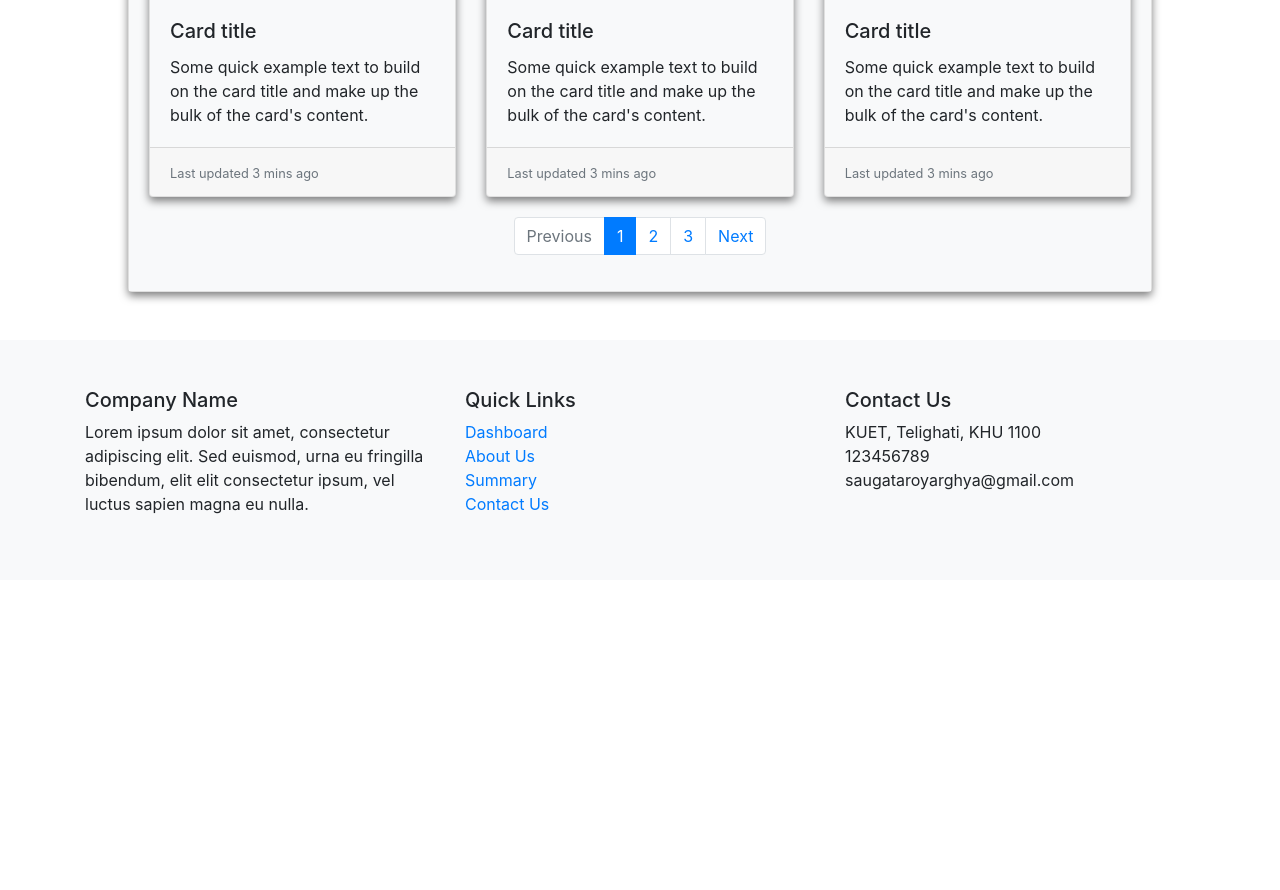
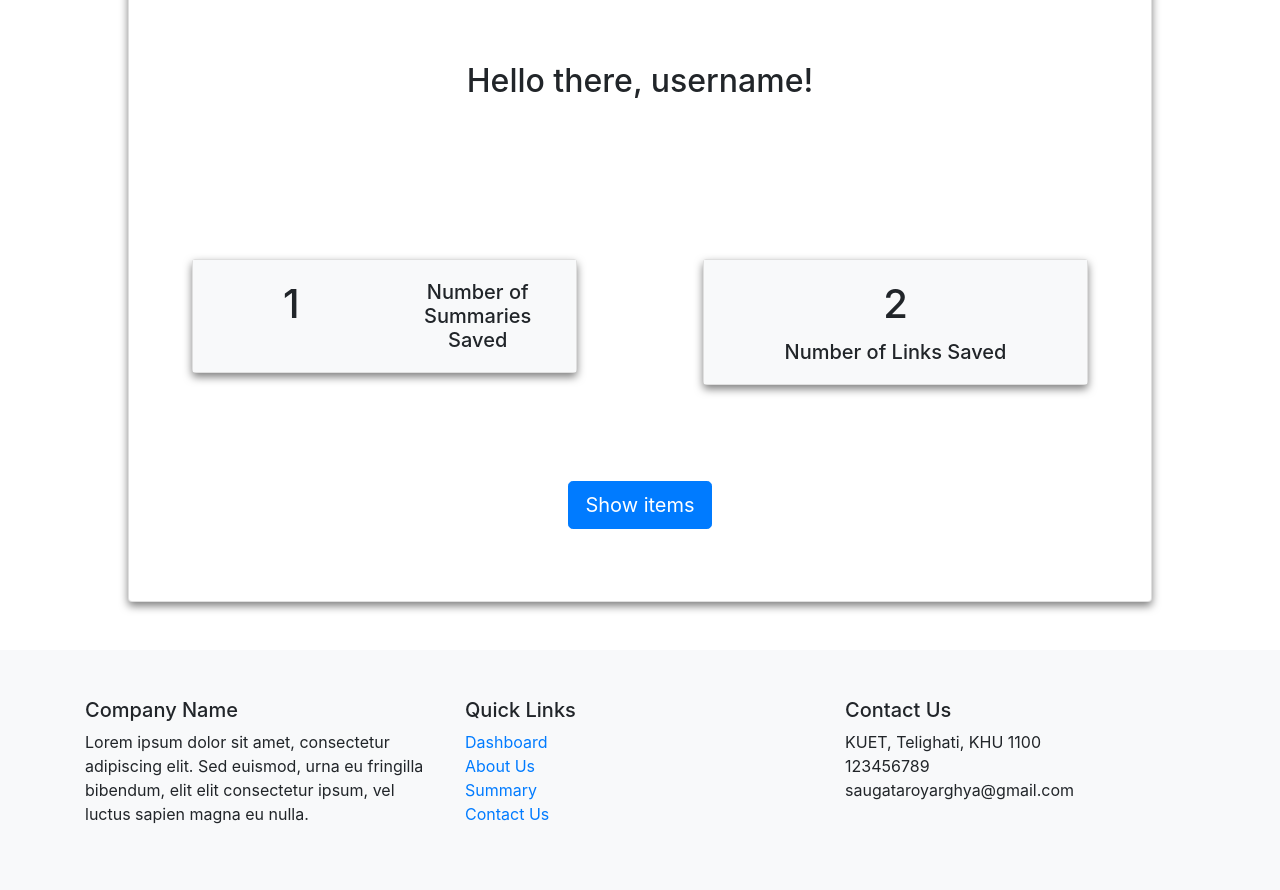
Before and after one commit to RaiYan163/SummaryUP, a Flask app: page /dashboard in a window 1280 px wide. Shown: the part 583-1473 px from the top of the page. Before the commit the page ends 1097 px from the top, so only its background shows below. Run offline with Flask 3, Linux system fonts and the light colour scheme; the visitor is signed in with stand-in values (Sample User, id 1); some libraries are stand-ins or nearby versions.

Commit message:
Changed the dashboard.html

```diff
--- a/templates/dashboard.html
+++ b/templates/dashboard.html
@@ -119,67 +119,76 @@
     </div>
 
     <!-- Testing purpose only. Nothing is final-->
-    <div class="card-body">
 
-      <h4 style="text-align: center;">Hello there,{{Name}}</h4>
-      <div class="d-flex justify-content-center mt-4">
-        <button type="button" class="btn btn-primary rounded-pill mr-5">Saved Links</button>
-        <button type="button" class="btn btn-primary rounded-pill" onclick="saved_summaries()">Saved Summaries</button>
-      </div>
-      <div class="card-deck" id="myCardDeck">
-
-        <div class="card">
-          <img class="card-img-top" src="..." alt="Card image cap">
-          <div class="card-body">
-            <h5 class="card-title">Card title</h5>
-            <p class="card-text">Some quick example text to build on the card title and make up the bulk of the card's
-              content.</p>
+    <!-- Hero Section -->
+    <section class="hero-section mt-5 mb-4 ">
+      <div class="container">
+        <div class="row align-items-center">
+          <div class="col-lg-6">
+            <h1 class="hero-heading mb-4">Instant Summaries at Your Fingertips</h1>
+            <p class="hero-text mb-4">Lorem ipsum dolor sit amet, consectetur adipiscing elit. Nullam auctor, nunc id
+              aliquam
+              ultrices, nisl justo consequat nunc, vel tincidunt arcu enim at justo.</p>
+            <a href="#" class="btn btn-primary btn-lg">Try Now</a>
           </div>
-          <div class="card-footer">
-            <small class="text-muted">Last updated 3 mins ago</small>
-          </div>
-        </div>
-        <div class="card">
-          <img class="card-img-top" src="..." alt="Card image cap">
-          <div class="card-body">
-            <h5 class="card-title">Card title</h5>
-            <p class="card-text">Some quick example text to build on the card title and make up the bulk of the card's
-              content.</p>
-          </div>
-          <div class="card-footer">
-            <small class="text-muted">Last updated 3 mins ago</small>
-          </div>
-        </div>
-        <div class="card">
-          <img class="card-img-top" src="..." alt="Card image cap">
-          <div class="card-body">
-            <h5 class="card-title">Card title</h5>
-            <p class="card-text">Some quick example text to build on the card title and make up the bulk of the card's
-              content.</p>
-          </div>
-          <div class="card-footer">
-            <small class="text-muted">Last updated 3 mins ago</small>
+          <div class="col-lg-5 mt-5 mt-lg-0 ml-6">
+            <img src="/static/img/hero.png" alt="Background Image" class="img-fluid">
           </div>
         </div>
       </div>
-      <nav aria-label="Card Deck Pagination" style="margin-top: 20px;">
-        <ul class="pagination justify-content-center">
-          <li class="page-item disabled">
-            <a class="page-link" href="#" tabindex="-1" aria-disabled="true">Previous</a>
-          </li>
-          <li class="page-item active"><a class="page-link" href="#">1</a></li>
-          <li class="page-item"><a class="page-link" href="#">2</a></li>
-          <li class="page-item"><a class="page-link" href="#">3</a></li>
-          <li class="page-item">
-            <a class="page-link" href="#">Next</a>
-          </li>
-        </ul>
-      </nav>
+    </section>
 
+    <!-- Hero Section -->
 
+    <!-- Greeting Card -->
+    <section class="container">
+      <div class="mt-2 mb-4">
+        <div class="d-flex align-items-center justify-content-center" style="height: 200px;">
+          <h2>Hello there, username!</h2>
+        </div>
+      </div>
+    </section>
+    <!-- End of Greeting Card -->
 
+    <!-- Rest of the code -->
 
+    <!-- Card Section -->
+    <section class="container mb-4">
+      <div class="row">
+
+        <div class="col-md-6">
+          <div class="card text-center">
+            <div class="card-body">
+              <div class="row">
+                <div class="col">
+                  <h1 class="card-title">1</h1>
+                </div>
+                <div class="col">
+                  <h5 class="card-text">Number of Summaries Saved</h5>
+                </div>
+              </div>
+            </div>
+          </div>
+        </div>
+        <div class="col-md-6">
+          <div class="card text-center">
+            <div class="card-body">
+              <h1 class="card-title">2</h1>
+              <h5 class="card-text">Number of Links Saved</h5>
+            </div>
+          </div>
+        </div>
+      </div>
+    </section>
+    <!-- End of Number Section -->
+    <!-- Container with button -->
+    <div class="container">
+      <div class="d-flex justify-content-center align-items-center py-5">
+        <button class="btn btn-primary btn-lg mt-4 mb-4">Show items</button>
+      </div>
     </div>
+
+  </div>
   </div>
 
 
@@ -201,7 +210,7 @@
     function dashboard() {
       window.location.href = "{{ url_for('dashboard')}}"
     }
-    function saved_summaries(){
+    function saved_summaries() {
       window.location.href = "{{ url_for('dashboard2')}}"
     }
     function summary() {
```
Also changed, not shown: 1 other file.
